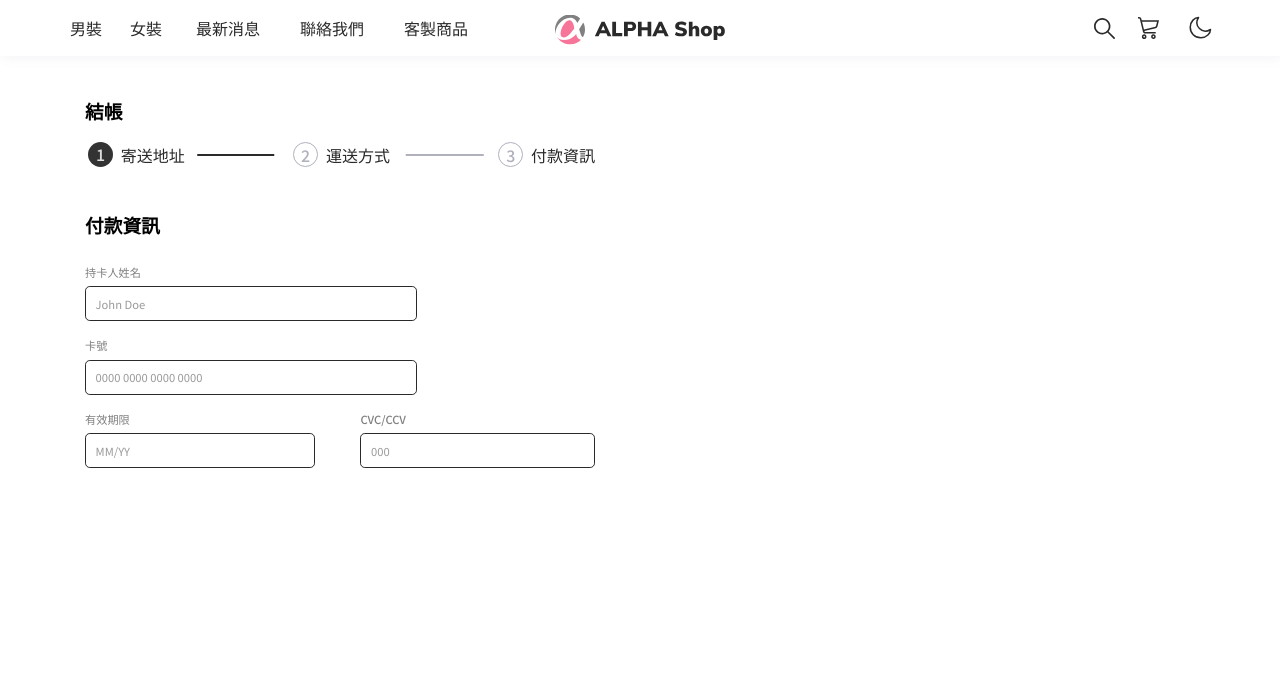
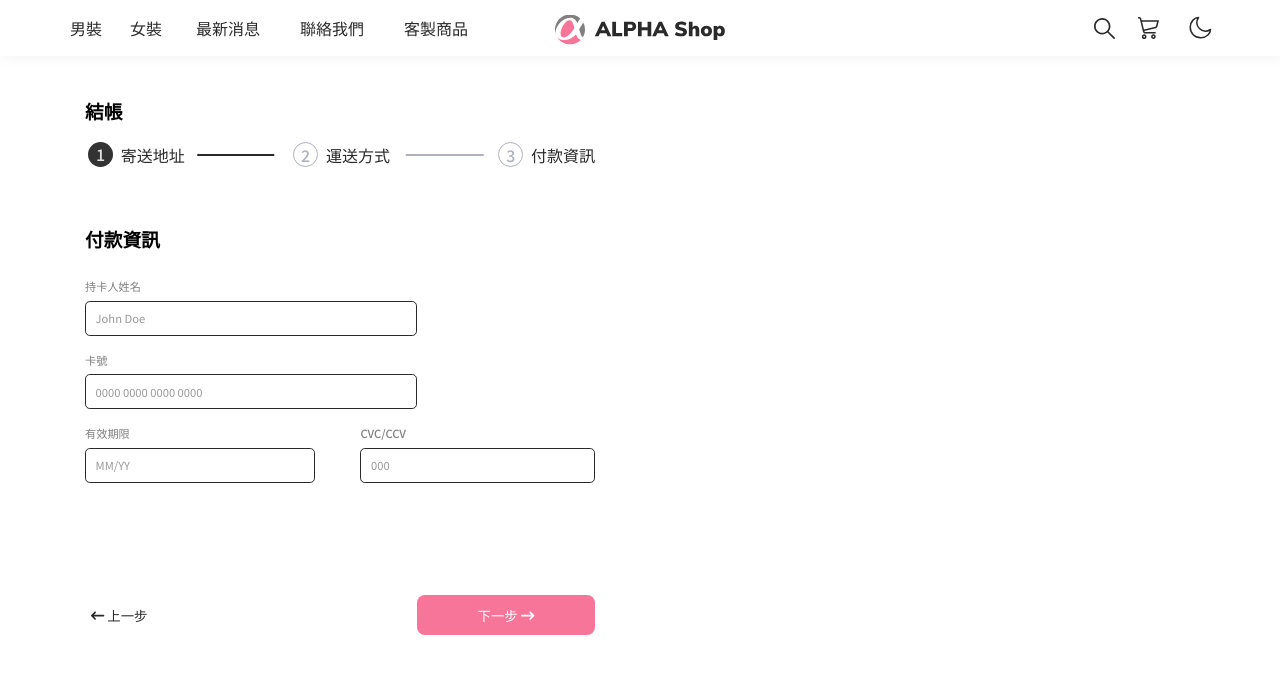
Before and after one commit to HsiaooooooJu/AlphaShop_VUE, a Vue app: page /#/checkout in a window 1280 px wide. Shown: the top 674 px of the page. Built offline with nearby package versions, Linux system fonts and the light colour scheme; what vue-sweetalert2 would draw is missing.

Commit message:
Add component - BtnPanel

```diff
--- a/package.json
+++ b/package.json
@@ -14,6 +14,7 @@
     "vue-sweetalert2": "^5.0.5"
   },
   "devDependencies": {
+    "@fortawesome/fontawesome-free": "^6.2.0",
     "@vue/cli-plugin-babel": "^4.1.1",
     "@vue/cli-plugin-eslint": "^4.1.1",
     "@vue/cli-plugin-router": "^4.1.1",
--- /dev/null
+++ b/src/assets/styles/_btn-panel.scss
@@ -0,0 +1,28 @@
+.btn-control-panel {
+  position: relative;
+  grid-area: 3 / 1 / 3 / 1;
+  justify-content: space-between;
+  width: 85%;
+  margin: 1rem auto;
+  padding: 1.5rem 0;
+  border-top: 1px solid var(--btn-panel-border);
+
+  .btn {
+    width: 35%;
+    height: 40px;
+    border-radius: 8px;
+  }
+
+  .previous {
+    background-color: var(--body-bg);
+    color: var(--main-color);
+    text-align: left;
+  }
+
+  .next {
+    position: absolute;
+    right: 0;
+    color: #fff;
+    background-color: var(--primary-color);
+  }
+}
--- a/src/assets/styles/main.scss
+++ b/src/assets/styles/main.scss
@@ -13,3 +13,5 @@
 @import './stepper';
 
 @import './form';
+
+@import './btn-panel'
--- /dev/null
+++ b/src/components/BtnPanel.vue
@@ -0,0 +1,18 @@
+<template>
+  <section id="btn-control" class="btn-control-panel">
+    <button class="btn btn-white previous">
+      <i class="fa-solid fa-arrow-left-long"></i>
+      上一步
+    </button>
+
+    <button class="btn btn-primary next">
+      下一步 <i class="fa-solid fa-arrow-right-long"></i>
+    </button>
+  </section>
+</template>
+
+<script>
+export default {
+  name: 'BtnPanel',
+}
+</script>
--- a/src/main.js
+++ b/src/main.js
@@ -5,6 +5,9 @@ import router from "./router";
 import VueSweetalert2 from 'vue-sweetalert2';
 import 'sweetalert2/dist/sweetalert2.min.css';
 Vue.use(VueSweetalert2);
+
+import '@fortawesome/fontawesome-free/css/all.css'
+import '@fortawesome/fontawesome-free/js/all.js'
 
 import '@/assets/styles/main.scss'
 
--- a/src/views/Checkout.vue
+++ b/src/views/Checkout.vue
@@ -25,6 +25,7 @@
 
       <!-- CartPanel -->
       <!-- ButtonPanel -->
+      <BtnPanel />
 
     </main>
     <!-- Footer -->
@@ -38,6 +39,7 @@ import Stepper from '../components/Stepper.vue'
 import DestinationForm from '../components/DestinationForm.vue'
 import ShippingForm from '../components/ShippingForm.vue'
 import PaymentForm from '../components/PaymentForm.vue'
+import BtnPanel from '../components/BtnPanel.vue'
 
 export default {
   name: "Checkout",
@@ -46,7 +48,8 @@ export default {
     Stepper,
     DestinationForm,
     ShippingForm,
-    PaymentForm
+    PaymentForm,
+    BtnPanel
   }
 };
 </script>
```
Also changed, not shown: 1 other file (tests, documents, lock files or other folders).
